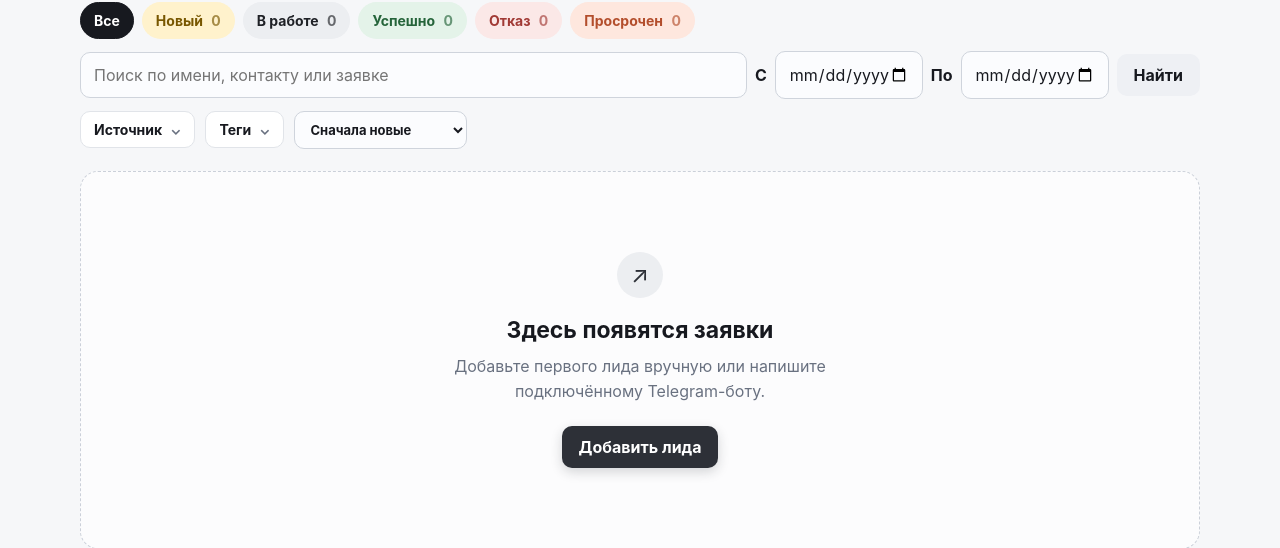
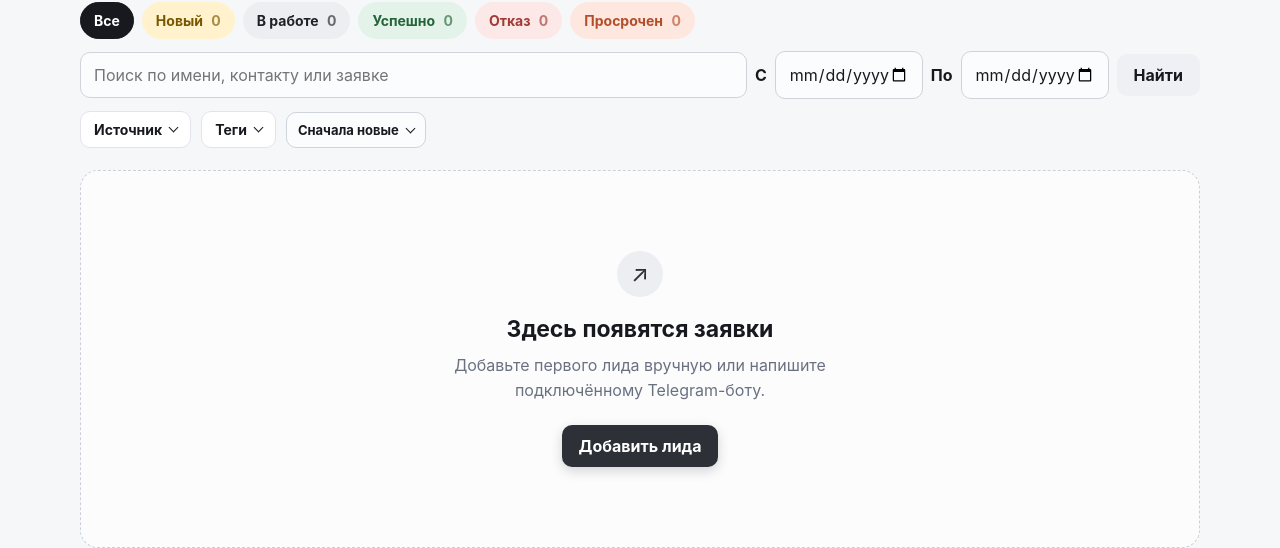
Before and after one commit to SlavaKlkv/agency-leads-crm, a FastAPI app: page / in a window 1280 px wide. Shown: the part 277-825 px from the top of the page. Run offline with FastAPI, Linux system fonts and the light colour scheme; data that the repository does not hold is empty.

Commit message:
fix: normalize lead filter chevrons
Нативные и текстовые стрелки заменены едиными CSS-индикаторами, чтобы фильтры и сортировка выглядели одинаково во всех браузерах.

```diff
--- a/app/static/style.css
+++ b/app/static/style.css
@@ -78,18 +78,19 @@ h1 { font-size: clamp(38px, 6vw, 58px); line-height: 0.98; letter-spacing: -0.05
 .status-filter-overdue:not(.active) { background: var(--overdue); color: var(--overdue-ink); border-color: transparent; }
 .status-filter-neutral:not(.active) { background: var(--accent-soft); color: var(--accent-dark); border-color: transparent; }
 .filter-menus { display: flex; gap: 10px; flex: 0 0 auto; }
-.lead-sort { display: flex; align-items: center; gap: 7px; margin: 0; color: var(--muted); font-size: 13px; font-weight: 700; white-space: nowrap; }
-.lead-sort select { width: auto; padding: 9px 32px 9px 11px; }
+.lead-sort { position: relative; display: flex; align-items: center; gap: 7px; margin: 0; color: var(--muted); font-size: 13px; font-weight: 700; white-space: nowrap; }
+.lead-sort select { appearance: none; width: auto; padding: 9px 19px 9px 11px; }
+.lead-sort::after { content: ""; position: absolute; right: 12px; top: 50%; width: 6px; height: 6px; margin-top: -5px; border-right: 1.5px solid currentColor; border-bottom: 1.5px solid currentColor; color: var(--ink); pointer-events: none; transform: rotate(45deg); }
 .lead-query-filters { display: flex; align-items: center; flex-wrap: wrap; gap: 8px; margin: 0; }
 .lead-query-filters input { margin: 0; }
 .lead-query-filters input[type="search"] { flex: 1 1 360px; min-width: 260px; }
 .lead-query-filters input[type="date"] { flex: 0 0 148px; width: 148px; }
 .tag-filter { flex: 0 0 auto; margin: 0; }
 .tag-filter-menu { position: relative; }
-.tag-filter-menu summary { cursor: pointer; display: flex; align-items: center; gap: 8px; list-style: none; width: max-content; min-width: 0; border: 1px solid var(--line); background: var(--surface); padding: 9px 13px; border-radius: 10px; font-size: 14px; font-weight: 650; }
+.tag-filter-menu summary { cursor: pointer; display: flex; align-items: center; list-style: none; width: max-content; min-width: 0; border: 1px solid var(--line); background: var(--surface); padding: 9px 13px; border-radius: 10px; font-size: 14px; font-weight: 650; }
 .tag-filter-menu summary::-webkit-details-marker { display: none; }
-.tag-filter-menu summary::after { content: "⌄"; color: var(--muted); line-height: 1; transition: transform 140ms ease; }
-.tag-filter-menu[open] summary::after { transform: rotate(180deg); }
+.tag-filter-menu summary::after { content: ""; flex: 0 0 6px; width: 6px; height: 6px; margin-left: 8px; margin-bottom: 4px; border-right: 1.5px solid currentColor; border-bottom: 1.5px solid currentColor; color: var(--ink); transform: rotate(45deg); transition: transform 140ms ease; }
+.tag-filter-menu[open] summary::after { transform: rotate(225deg); }
 .tag-filter-options { position: absolute; z-index: 5; top: calc(100% + 8px); left: 0; right: auto; width: min(300px, calc(100vw - 32px)); max-height: min(440px, calc(100vh - 120px)); overflow-y: auto; padding: 10px; border: 1px solid var(--line); border-radius: 12px; background: var(--surface); box-shadow: 0 14px 36px rgba(28, 34, 48, 0.14); }
 .tag-filter-option { display: grid; grid-template-columns: minmax(0, 1fr) auto; align-items: stretch; border-radius: 8px; }
 .tag-filter-option:hover, .tag-filter-option:focus-within { background: var(--accent-soft); }
```
